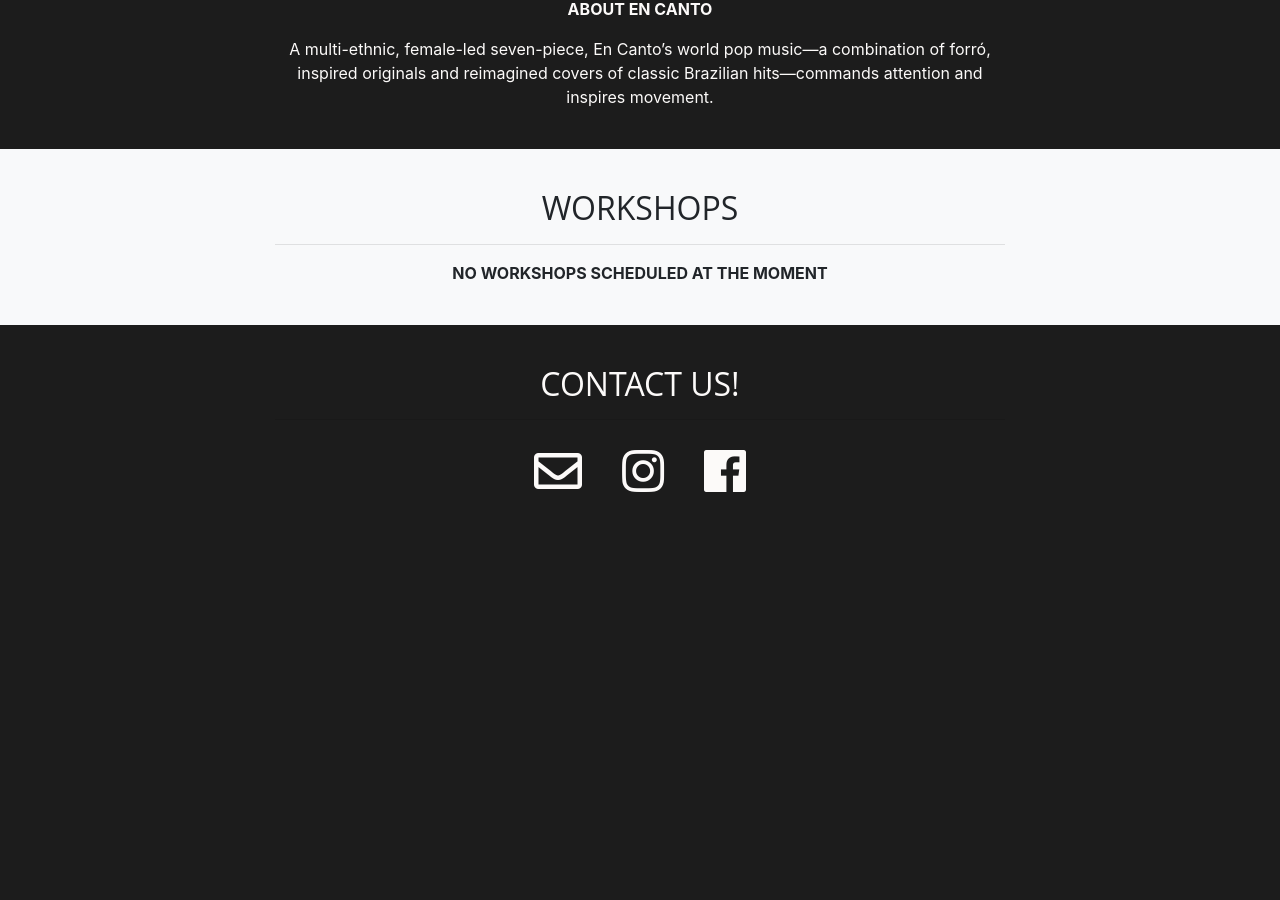
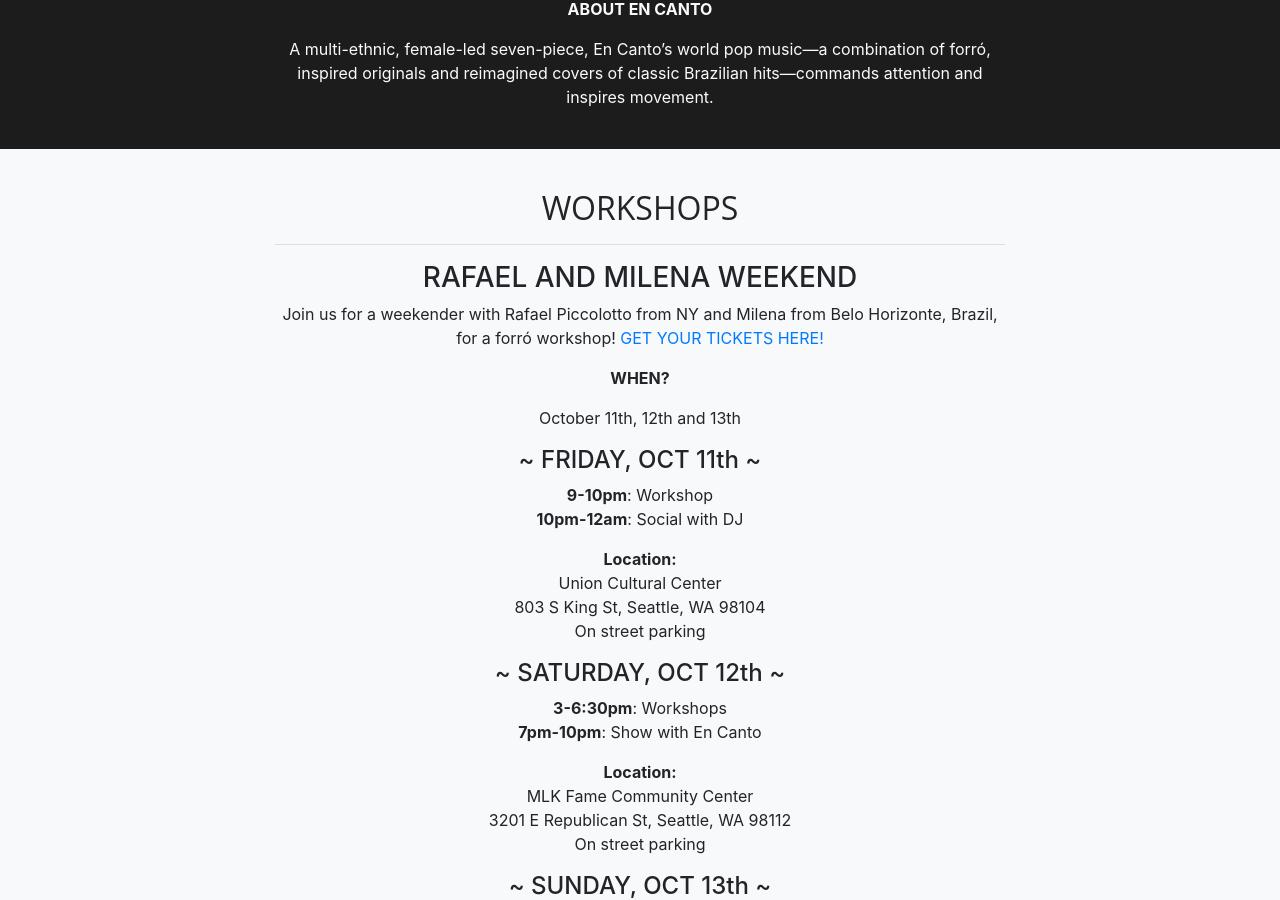
Before and after one commit to lararal/lararal.github.io, a Jekyll site: the page built from index.html, in a window 1280 px wide and 900 px high, scrolled down 3864 px. Built offline with Jekyll 4.4.1, drawn with Linux system fonts in a browser that asks for light colours; nearby versions of some CDN libraries; before the commit the page ends 4372 px from its top, so only the background shows below that; some of the changed text lies outside the part shown.

Commit message:
Add rafael and milena workshop

```diff
--- a/_includes/about.html
+++ b/_includes/about.html
@@ -12,8 +12,8 @@
                 <br />
                 <br />
                 <h3>
-                   <a href="#parties" class="btn btn-light btn-xl page-scroll about-classes-button">
-                       Check our concerts and socials
+                   <a href="#workshops" class="btn btn-light btn-xl page-scroll about-classes-button">
+                       Buy tickets for Rafael and Milena weekend
                    </a>
                 </h3>
             </div>
--- a/_includes/workshops.html
+++ b/_includes/workshops.html
@@ -4,7 +4,47 @@
             <div class="col-lg-8 text-center">
                 <h2 class="general-title">WORKSHOPS</h2>
                 <hr class="light">
-                <p class="hour-text">NO WORKSHOPS SCHEDULED AT THE MOMENT</p>
+                <h3 class="light">RAFAEL AND MILENA WEEKEND</h3>
+                <p>Join us for a weekender with Rafael Piccolotto from NY and Milena from Belo Horizonte, Brazil, for a forró workshop! <a href="https://www.forronewyork.com/events-1/seattle-forro-weekend">GET YOUR TICKETS HERE!</a></p>
+                <p class="hour-text">WHEN?</p>
+                <p>October 11th, 12th and 13th</p>
+                <h4>~ FRIDAY, OCT 11th ~</h4>
+                <p>
+                    <span class="hour-text">9-10pm</span>: Workshop<br />
+                    <span class="hour-text">10pm-12am</span>: Social with DJ
+                </p>
+                <p id="ucc-address">
+                    <span class="hour-text">Location:</span><br />
+                    Union Cultural Center<br />
+                    803 S King St, Seattle, WA 98104<br />
+                    On street parking<br />
+                </p>
+                <h4>~ SATURDAY, OCT 12th ~</h4>
+                <p>
+                    <span class="hour-text">3-6:30pm</span>: Workshops<br />
+                    <span class="hour-text">7pm-10pm</span>: Show with En Canto<br />
+                </p>
+                <p id="ucc-address">
+                    <span class="hour-text">Location:</span><br />
+                    MLK Fame Community Center<br />
+                    3201 E Republican St, Seattle, WA 98112<br />
+                    On street parking<br />
+                </p>
+                <h4>~ SUNDAY, OCT 13th ~</h4>
+                <p>
+                    <span class="hour-text">12:30pm-3:45pm</span>: Workshops<br />
+                </p>
+                <p id="ucc-address">
+                    <span class="hour-text">Location:</span><br />
+                    Century Ballroom<br />
+                    915 E Pine St, Seattle, WA 98122<br />
+                    On street parking, taxi/rideshare recommended<br />
+                </p>
+                    <!--You can also check our <a target="_blank" href="https://www.facebook.com/events/402261843834587/">Facebook event.</a>-->
+                </p>
+                <br />
+                <!-- <p class="hour-text">RAFAEL AND MILENA WEEKEND</p>
+                <p>Join us for a weekender with Rafaek Piccolotto from NY and Milena from Belo Horizonte, Brazil, for a forró workshop!</p> -->
                 <br />
             </div>
         </div>
```
Also changed, not shown: 2 other files.
